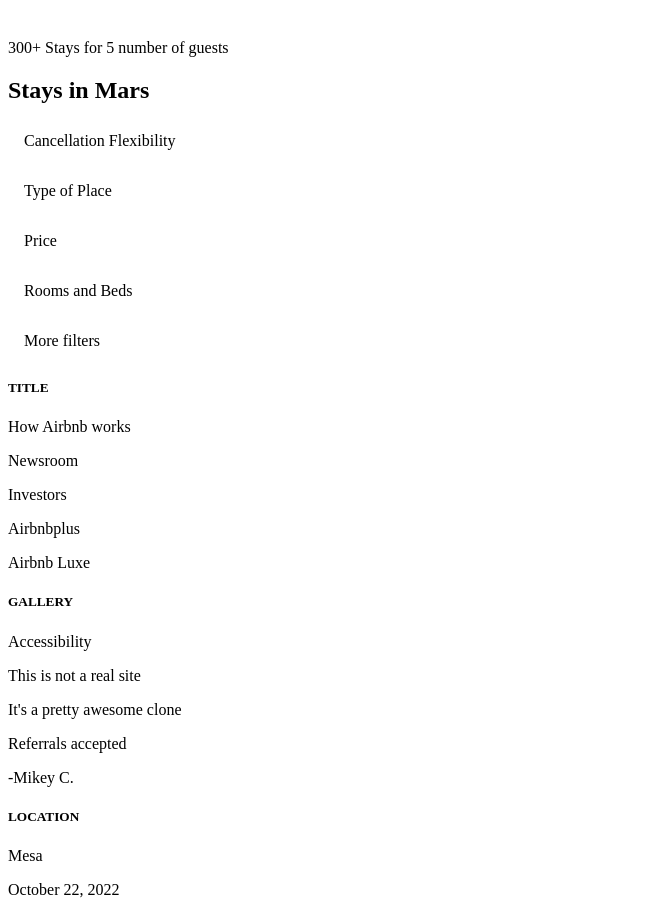
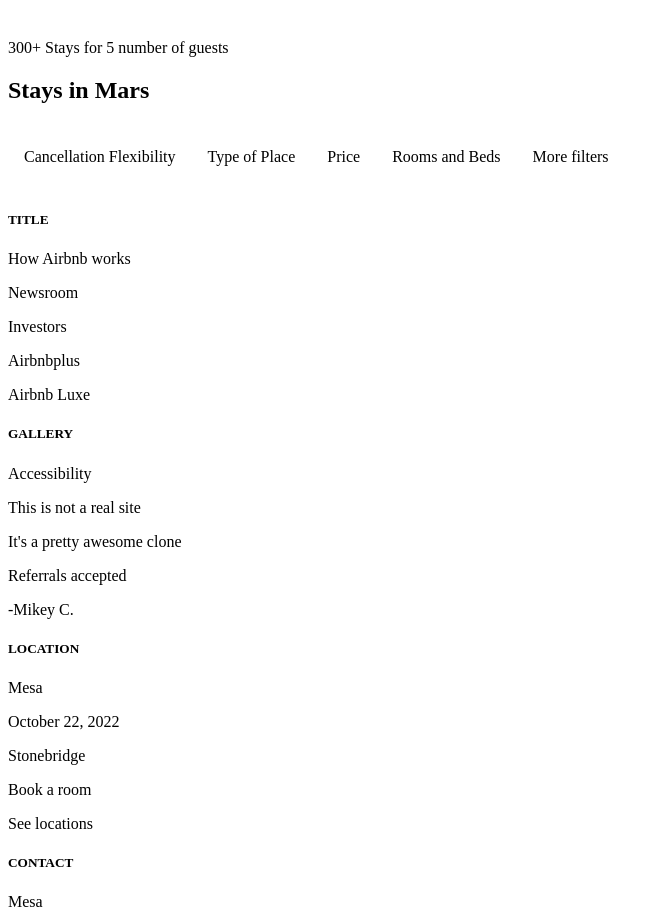
Before and after one commit to mikeybuckets/michaelcalendo-portfolio, a Next.js app: page /search in a window 1280 px wide. Shown: the part 4760-5675 px from the top of the page, without its empty margins (0-663 px from the left). Built offline with nearby package versions, Linux system fonts and the light colour scheme.

Commit message:
8:52PM 8/12/2021

```diff
--- a/components/Header.js
+++ b/components/Header.js
@@ -7,15 +7,17 @@
     SearchIcon,
 } from "@heroicons/react/solid";
 import { useState } from "react";
-import 'react-date-range/dist/styles.css'; // main style file
-import 'react-date-range/dist/theme/default.css'; // theme css file
-import { DateRangePicker } from 'react-date-range';
+import "react-date-range/dist/styles.css"; // main style file
+import "react-date-range/dist/theme/default.css"; // theme css file
+import { DateRangePicker } from "react-date-range";
+import { useRouter } from "next/dist/client/router";
 
 function Header() {
     const [searchInput, setSearchInput] = useState("");
     const [startDate, setStartDate] = useState(new Date());
     const [endDate, setEndDate] = useState(new Date());
     const [noOfGuests, setNoOfGuests] = useState(1);
+    const router = useRouter();
 
     const handleSelect = (ranges) => {
         setStartDate(ranges.selection .startDate);
@@ -31,15 +33,18 @@
     return (
         <header className="sticky top-0 z-50 grid
         grid-cols-3 bg-white shadow-md p-5 md:px-10">
-            <div className="relative flex items-center h-10
-             cursor-pointer my-auto">
+            <div
+                onClick={() => router.push("/")}
+                className="relative flex items-center h-10
+                cursor-pointer my-auto"
+            >
                  {/* Left */}
                 <Image
                 src="https://links.papareact.com/qd3"
                 layout="fill"
                 objectFit="contain"
                 objectPosition="left"
-                />
+            />
             </div>
 
             {/* Middle */}
--- a/pages/search.js
+++ b/pages/search.js
@@ -13,7 +13,8 @@
 
                     <h1 className="text-3xl font-semibold-lg mt-2 mb-6">Stays in Mars</h1>
 
-                    <div className="">
+                    <div className="hidden lg:inline-flex mb-5 space-x-3
+                    text-gray-800 whitespace-nowrap">
                         <p className="button">Cancellation Flexibility</p>
                         <p className="button">Type of Place</p>
                         <p className="button">Price</p>
```
